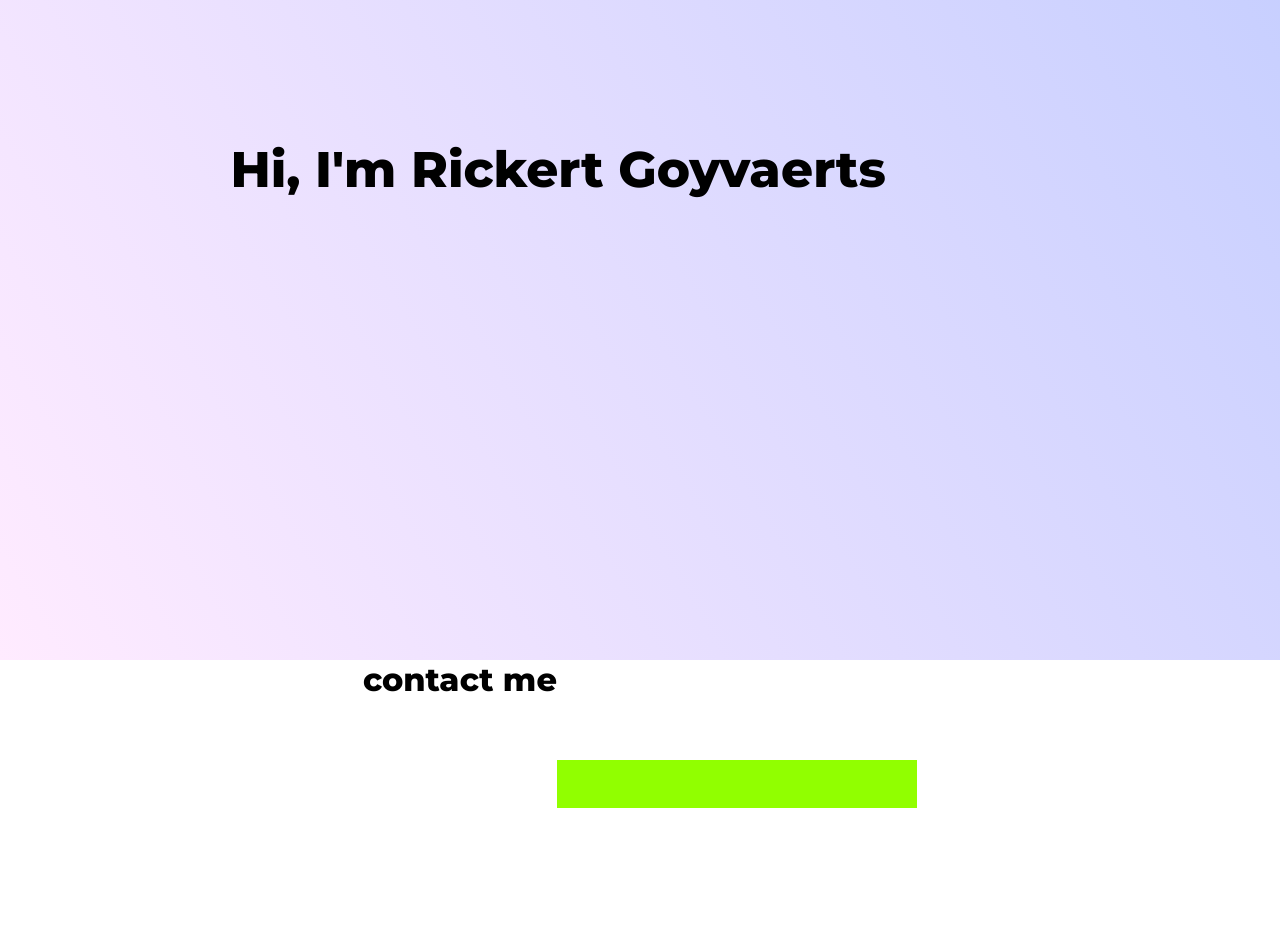
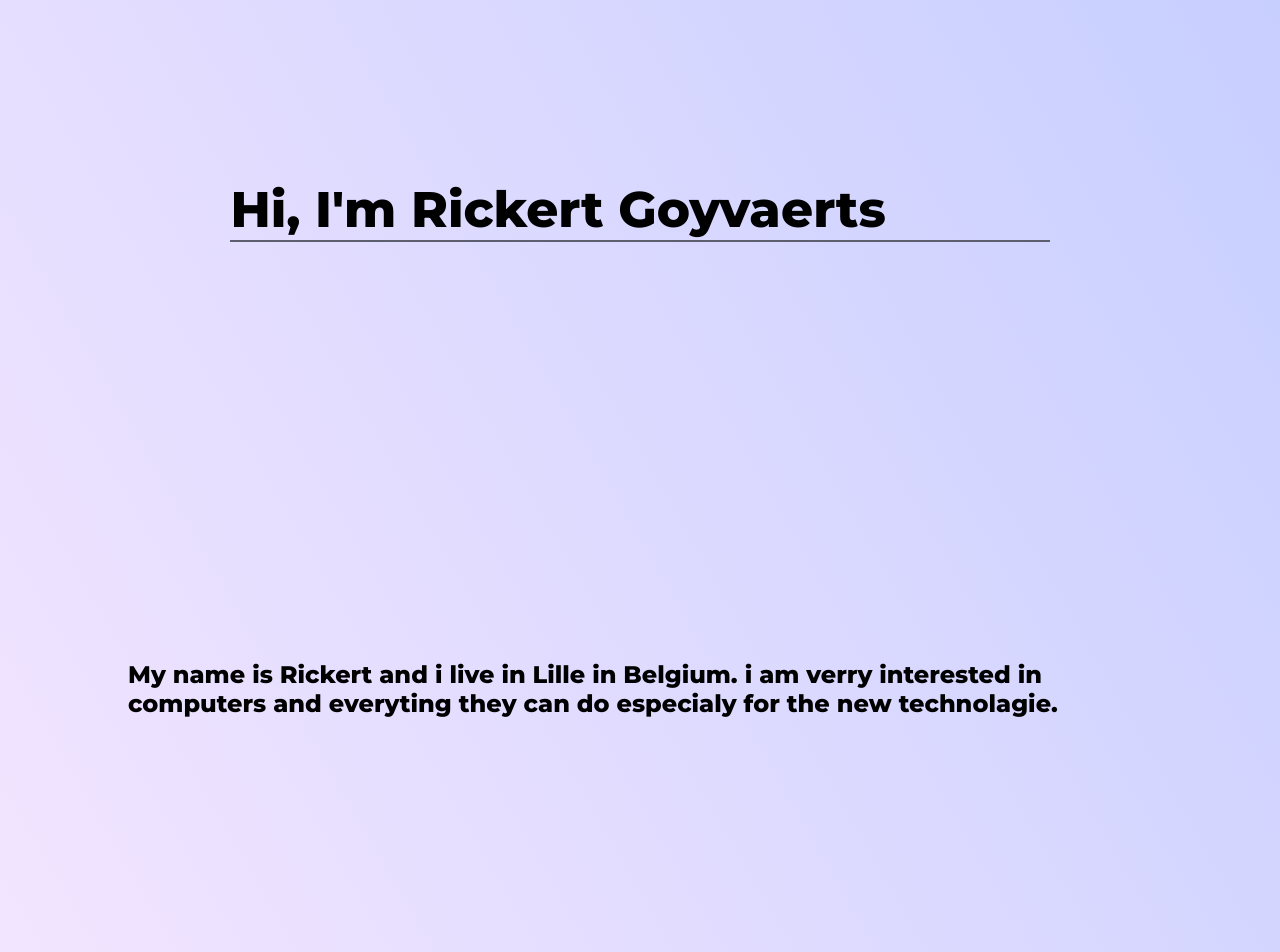
Before and after one commit to whitestike/portfolio, a Vue app: page / in a window 1280 px wide. Shown: the part 140-1092 px from the top of the page. Before the commit the page ends 1048 px from the top, so only its background shows below. Built offline with nearby package versions, Linux system fonts and the light colour scheme.

Commit message:
making it better

```diff
--- a/src/App.vue
+++ b/src/App.vue
@@ -1,6 +1,7 @@
 <template>
   <div id="app">
     <Header/>
+    <About/>
     <contact/>
   </div>
 </template>
@@ -8,15 +9,20 @@
 <script>
 import Header from './components/header.vue'
 import Contact from './contact_me/contact.vue'
+import About from './about_me/about_me.vue'
 
 export default {
   name: 'App',
   components: {
     Header,
-    Contact
+    Contact,
+    About
   }
 }
 </script>
 
 <style>
+  #app{
+    background-image: linear-gradient(-120deg, rgb(197, 206, 255),rgb(255, 235, 255) );
+  }
 </style>
--- /dev/null
+++ b/src/about_me/about_me.vue
@@ -0,0 +1,21 @@
+<template>
+    <div id="about_me">
+        <h2 id="about_me-text">
+            My name is Rickert and i live in Lille in Belgium. i am verry interested in computers and everyting they can do especialy for the new technolagie.
+        </h2>
+    </div>
+</template>
+
+<script>
+export default {
+
+}
+</script>
+
+<style>
+    #about_me{
+        height: 50vh;
+        margin: 50vh auto;
+        width: 80%;
+    }
+</style>
--- a/src/components/header.vue
+++ b/src/components/header.vue
@@ -26,13 +26,13 @@ export default {
 
     #header{
         width: 100%;
-        height: 100vh;
-        background-image: linear-gradient(-120deg, rgb(197, 206, 255),rgb(255, 235, 255) );
+        height: 50vh;
     }
 
     #header h1{
         font-family: "montserrat", sans-serif;
         font-size: 50px;
-        margin: 30vh 18%;
+        margin: 35vh 18%;
+        border-bottom: solid 2px rgb(93, 95, 110);
     }
 </style>
--- a/src/contact_me/contact.vue
+++ b/src/contact_me/contact.vue
@@ -1,7 +1,5 @@
 <template>
     <form class="contact">
-        <h1>contact me</h1>
-        <input type="text">
     </form>
 </template>
 
@@ -14,17 +12,6 @@ export default {
 <style>
 
     .contact{
-        display: flex;
-        justify-content: center;
-    }
-
-    .contact input{
-        width: 25%;
-        padding: 12px 20px;
-        margin: 100px 0;
-        border: none;
-        background: rgb(145, 255, 0);
-        font-size: 20px;
-        font-family: 'Montserrat', sans-serif;
+        height: 50vh;
     }
 </style>
```
